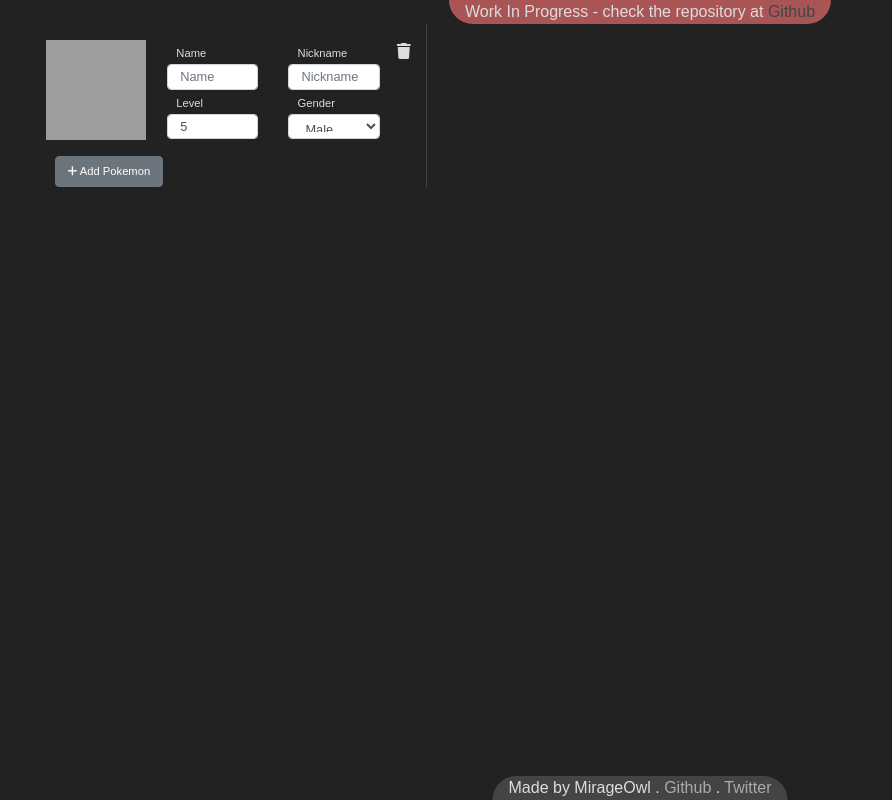
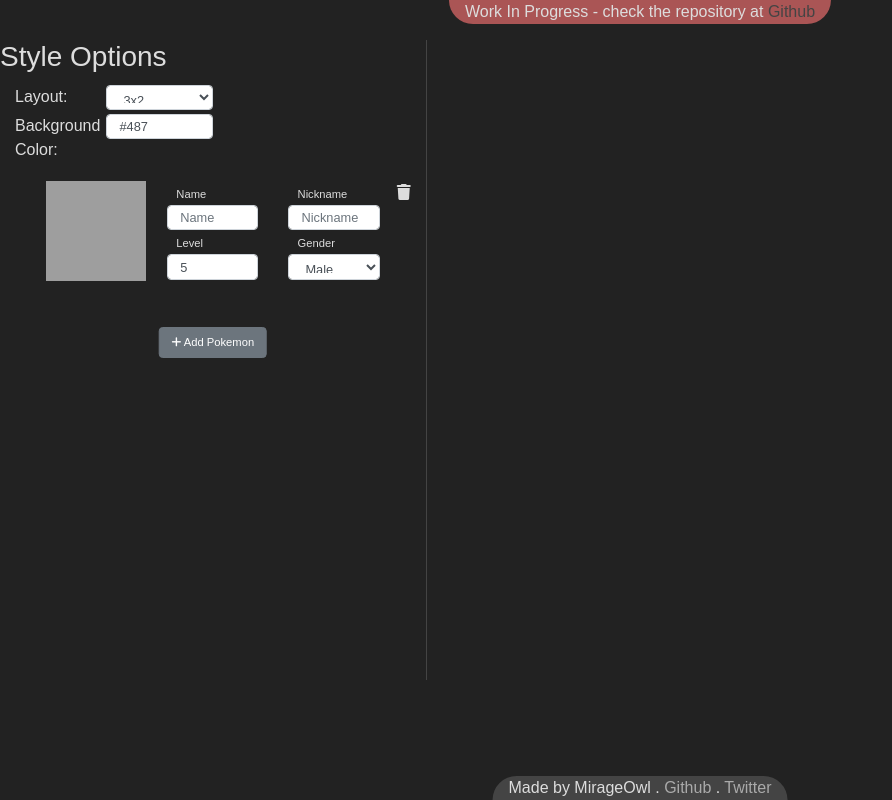
Before and after one commit to MirageOwl/PokemonLayoutMaker, a Flask app: page / in a window 1280 px wide. Shown: the whole page, without its empty margins (0-892 px from the left). Run offline with Flask 2, Linux system fonts and the light colour scheme; some libraries are stand-ins or nearby versions; grey boxes are pictures that could not be loaded.

Commit message:
Card style preview added

```diff
--- a/static/css/my.css
+++ b/static/css/my.css
@@ -7,7 +7,11 @@ body {
 .container {margin: 0; max-width: 100%;}
 
 .left {
+  background-color: #222;
   border-right: 1px solid #444;
+  height: 640px;
+  overflow-y: scroll;
+  overflow-x: hidden;
 }
 
 #name-list {
@@ -65,6 +69,7 @@ body {
   padding-right: 1em;
   border-bottom-left-radius: 2em;
   border-bottom-right-radius: 2em;
+  margin-bottom: 1em;
 }
 .header-float a {
   color: #444;
@@ -75,7 +80,7 @@ body {
 }
 
 .footer-float {
-  position: absolute;
+  position: fixed;
   bottom: 0;
   left: 50%;
   transform: translateX(-50%);
@@ -92,3 +97,47 @@ body {
   color: #888;
   text-decoration: none;
 }
+
+#add-pokemon {
+  margin-left: 0;
+  position: relative;
+  left: 50%;
+  top: 2.7em;
+  transform: translateX(-50%);
+}
+
+.style-form>.container>.row {
+  margin-bottom: 0.2em;
+}
+
+#preview {
+  width: 720px;
+}
+
+#preview > .row {
+  margin-left: 37px;
+}
+.pokemon-card {
+  width: 300px;
+  height: 128px;
+  margin-top: 4px;
+  margin-right: 20px;
+  background-color: #487;
+  transform: skewX(-15deg);
+}
+.pokemon-card img {
+  transform: skewX(15deg);
+}
+.pokemon-card-nickname {
+  font-size: 2em;
+  transform: skewX(15deg);
+}
+.pokemon-card-name {
+  transform: skewX(15deg);
+}
+.pokemon-card-level {
+  transform: skewX(15deg);
+}
+.pokemon-card-gender {
+  transform: skewX(15deg);
+}
--- a/static/js/my.js
+++ b/static/js/my.js
@@ -59,8 +59,11 @@ function select_pokemon(name, formIndex) {
 
   form.querySelector("#name-input").value = name
   form.querySelector("#pokemon-img").setAttribute("src", image_url)
+  const nickname = form.querySelector("#nickname-input").value
+  const level = form.querySelector("#level-input").value
+  const gender = form.querySelector("#gender-input").value
 
-  team[formIndex] = {name: name, dex_url: pokedex[i].pokemon_species.url, image: image_url}
+  team[formIndex] = {name: name, dex_url: pokedex[i].pokemon_species.url, image: image_url, nickname: nickname, level: level, gender: gender}
   create_cards()
 }
 
@@ -72,8 +75,10 @@ function onNameChange(e, form) {
   html += "<ul>\n"
   var formIndex = 0
   while(form.previousElementSibling !== null) {
-    formIndex += 1
     form = form.previousElementSibling
+    if (form.classList.contains("pokemon-form")) {
+      formIndex += 1
+    }
   }
   filtered_list.forEach((name, i) => {
     html += "<li id=name-"+i+" onclick=\"select_pokemon('"+name+"',"+formIndex+")\">"+ name +"</li>\n"
@@ -114,24 +119,55 @@ function typeahead(form) {
 
 const preview = document.querySelector("#preview")
 
-function create_card(pokemon) {
+function create_card(pokemon, i) {
   console.log(pokemon)
   const card = document.createElement("div")
-  card.setAttribute("class", "col")
+  card.setAttribute("class", "pokemon-card row")
   const image = document.createElement("img")
   image.setAttribute("src", pokemon.image)
-  image.setAttribute("width", "100")
-  card.appendChild(image)
+  image.setAttribute("style", "width:100%")
+  const imageDiv = document.createElement("div")
+  imageDiv.setAttribute("class", "col-4")
+  imageDiv.setAttribute("style", "padding: 0")
+  imageDiv.appendChild(image)
+  card.appendChild(imageDiv)
+  const info = document.createElement("div")
+  info.setAttribute("class", "col-8")
+  const _nickname = document.createElement("div")
+  _nickname.setAttribute("class", "pokemon-card-nickname")
+  _nickname.innerText = pokemon.nickname
+  const _name = document.createElement("div")
+  _name.setAttribute("class", "pokemon-card-name")
+  _name.innerText = pokemon.name
+  const _level = document.createElement("div")
+  _level.setAttribute("class", "pokemon-card-level")
+  _level.innerText = pokemon.level
+  const _gender = document.createElement("div")
+  _gender.setAttribute("class", "pokemon-card-gender")
+  if (pokemon.gender === "female")
+    _gender.innerHTML = "<i class=\"fa fa-venus\" aria-hidden=\"true\"></i>"
+  else if (pokemon.gender === "male")
+    _gender.innerHTML = "<i class=\"fa fa-mars\" aria-hidden=\"true\"></i>"
+  else
+    _gender.innerText = ""
+  info.appendChild(_nickname)
+  info.appendChild(_name)
+  info.appendChild(_level)
+  info.appendChild(_gender)
+  card.appendChild(info)
 
-  preview.appendChild(card)
+  preview.querySelector("#row"+parseInt(i/2)).appendChild(card)
 }
 function create_cards() {
   // clear preview
-  while(preview.lastChild != null) {
-    preview.lastChild.remove()
-  }
+
+  preview.childNodes.forEach((el, i) => {
+    while(el.lastChild != null) {
+      el.lastChild.remove()
+    }
+  })
   team.forEach((pokemon, i) => {
-    if(pokemon.hasOwnProperty('name')) create_card(pokemon)
+    if(pokemon.hasOwnProperty('name')) create_card(pokemon, i)
   })
 }
 
--- a/templates/main.html
+++ b/templates/main.html
@@ -7,6 +7,22 @@
 {% endblock %}
 
 {% block left %}
+<div class="row style-form">
+  <div class="container">
+    <div class="row"><h3>Style Options</h3></div>
+    <div class="row">
+      <span class="col-3">Layout:</span>
+      <select class="col-3 form-control" name="layout" id="layout-select">
+        <option value="3x2">3x2</option>
+        <option value="6x1">6x1</option>
+      </select>
+    </div>
+    <div class="row">
+      <span class="col-3" >Background Color:</span>
+      <input class="col-3 form-control" type="text" value="#487">
+    </div>
+  </div>
+</div>
 <div class="row pokemon-form">
   <div class="col-4">
     <img id="pokemon-img" src="https://user-images.githubusercontent.com/13006910/76887468-64de6880-6893-11ea-8712-d9b69391ee85.png" alt="sprite" width=100 height=100>
@@ -25,7 +41,7 @@
     <div class="row">
       <div class="col-6 pokemon-level">
         <span class="input-label">Level</span>
-        <input type="number" class="form-control" value=5 min=1 max=100>
+        <input id="level-input" type="number" class="form-control" value=5 min=1 max=100>
       </div>
       <div class="col-6 pokemon-gender">
         <span class="input-label">Gender</span>
@@ -45,11 +61,18 @@
 {% endblock %}
 
 {% block right %}
-<div id="preview" class="row"></div>
+<div id="preview">
+  <div class="row" id="row0">&nbsp;
+  </div>
+  <div class="row" id="row1">&nbsp;
+  </div>
+  <div class="row" id="row2">&nbsp;
+  </div>
+</div>
 {% endblock %}
 
 {% block footer %}
 <div class="footer-float">
-Made by MirageOwl . <a target="_blank" href="github.com/mirageowl">Github</a> . <a target="_blank" href="twitter.com/mirageowl">Twitter</a>
+Made by MirageOwl . <a target="_blank" href="https://github.com/mirageowl">Github</a> . <a target="_blank" href="https://twitter.com/mirageowl">Twitter</a>
 </div>
 {% endblock %}
```
Also changed, not shown: templates/pokemon-card.html (added, +11 -0 lines).
